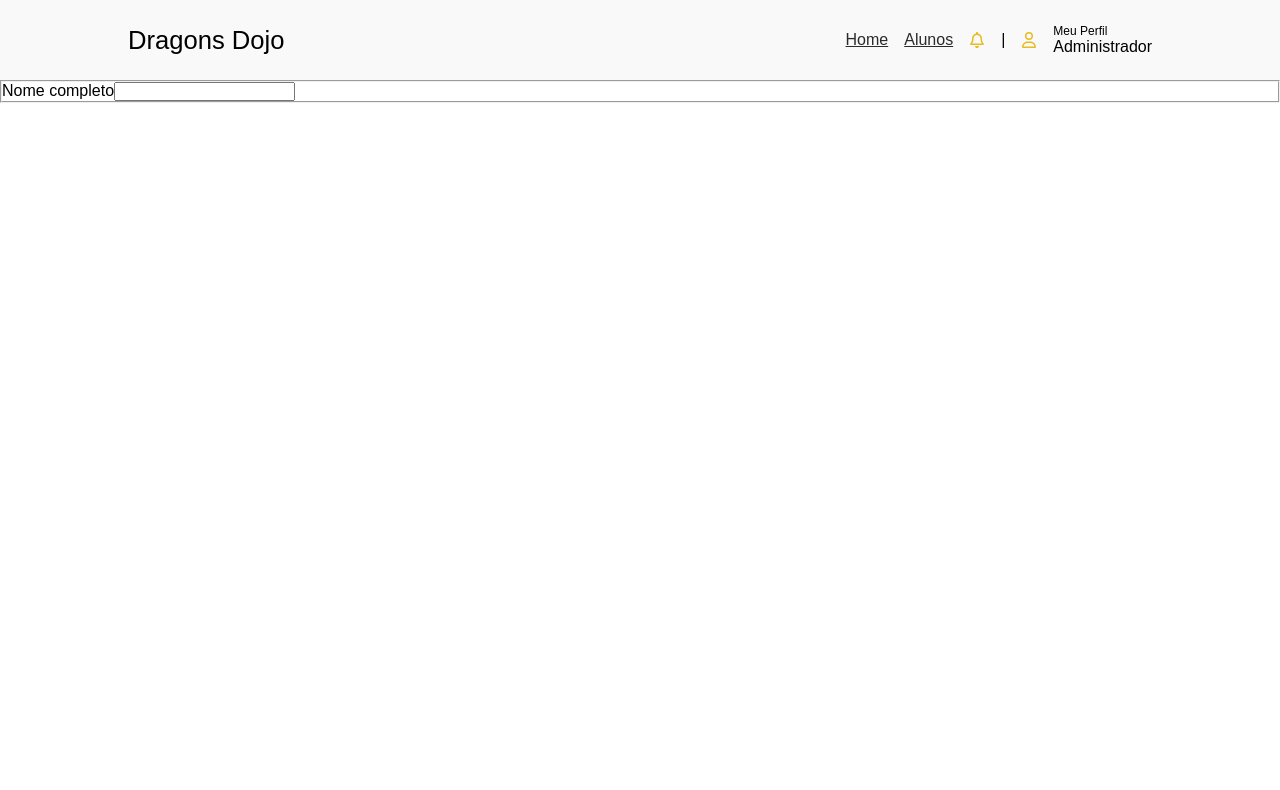
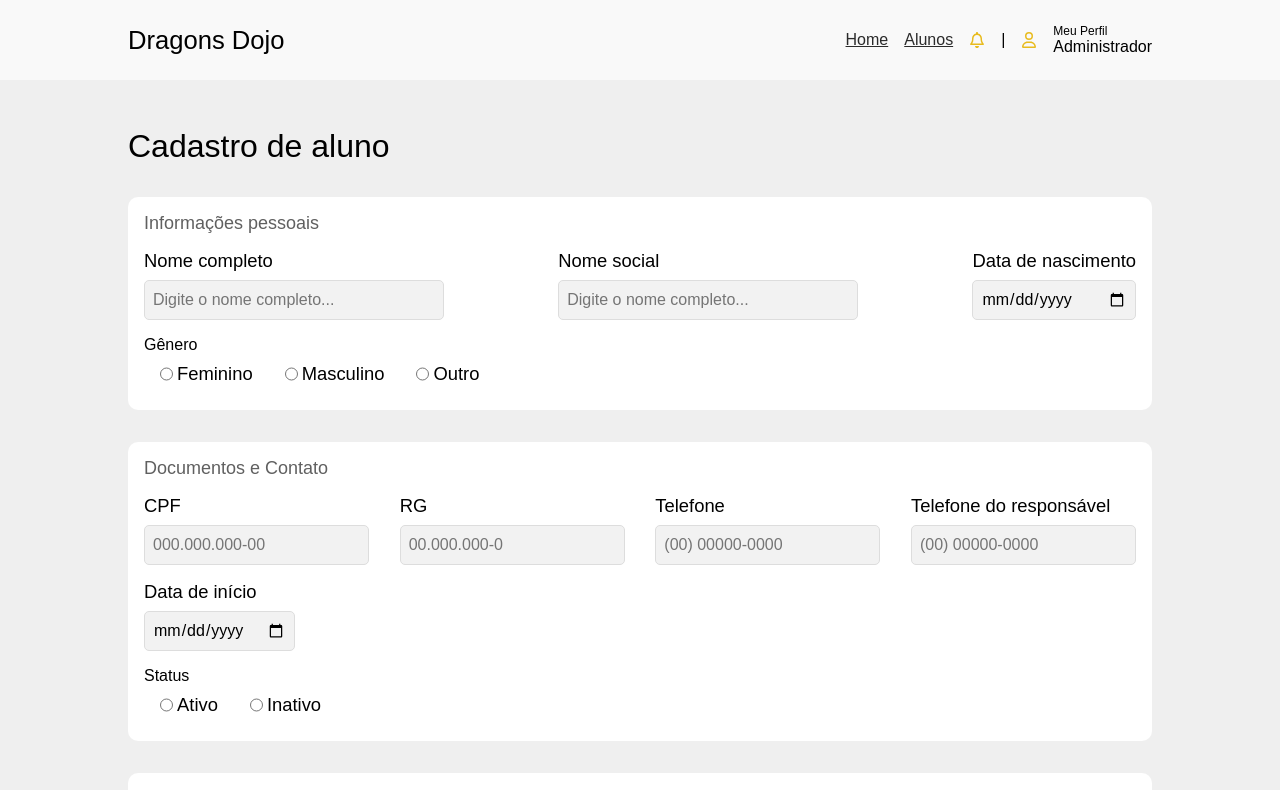
Before and after one commit to HugoLeda/dragons-dojo-manager, a React (Vite) app in the folder front/dragons-dojo/: page /FichaAluno/novo in a window 1280 px wide. Shown: the top 790 px of the page. Built offline with nearby package versions, Linux system fonts and the light colour scheme.

Commit message:
add student registration form fields to FichaAluno

```diff
--- a/front/dragons-dojo/src/pages/FichaAluno/index.jsx
+++ b/front/dragons-dojo/src/pages/FichaAluno/index.jsx
@@ -67,13 +67,187 @@ export default function FichaAluno({ mode = "view" }) {
         {error && <p>{error}</p>}
 
         {!loading && !error && (
-          <form>
-            <fieldset disabled={readOnly}>
-              <label>
-                Nome completo
-                <input name="name" value={form.name} onChange={handleChange} />
-              </label>
+          <form className="flex-column">
+            <h1>Cadastro de aluno</h1>
+            <fieldset disabled={readOnly} className="flex-column">
+              <section id="personal-info" className="form-section flex-column">
+
+                {/* INFORMAÇÕES PESSOAIS */}
+                <p className="section-title">Informações pessoais</p>
+                <div className="form-field flex">
+                  <label className="fill-name">
+                    Nome completo
+                    <input type="text"
+                      name="name"
+                      value={form.name || ""}
+                      onChange={handleChange}
+                      placeholder="Digite o nome completo..."
+                    />
+                  </label>
+
+                  <label className="fill-name">
+                    Nome social
+                    <input
+                      type="text"
+                      name="socialName"
+                      value={form.socialName || ""}
+                      onChange={handleChange}
+                      placeholder="Digite o nome completo..."
+                    />
+                  </label>
+
+                  <label>
+                    Data de nascimento
+                    <input
+                      type="date"
+                      name="birthDate"
+                      value={form.birthDate || ""}
+                      onChange={handleChange}
+                    />
+                  </label>
+
+                  <div className="form-field">
+                    <span>Gênero</span>
+
+                    <div className="options flex">
+                      {["Feminino", "Masculino", "Outro"].map((item) => (
+                        <label key={item} className="option">
+                          <input
+                            type="radio"
+                            name="gender"
+                            value={item}
+                            checked={form.gender === item}
+                            onChange={handleChange}
+                          />
+                          {item}
+                        </label>
+                      ))}
+                    </div>
+                  </div>
+                </div>
+              </section>
+              {/* DOCUMENTOS E CONTATO */}
+              <section id="document-contact" className="form-section flex-column">
+                <p className="section-title">Documentos e Contato</p>
+
+                <div className="form-field three-columns flex">
+                  <label>
+                    CPF
+                    <input
+                      type="text"
+                      name="cpf"
+                      value={form.cpf || ""}
+                      onChange={handleChange}
+                      placeholder="000.000.000-00"
+                    />
+                  </label>
+
+                  <label>
+                    RG
+                    <input
+                      type="text"
+                      name="rg"
+                      value={form.rg || ""}
+                      onChange={handleChange}
+                      placeholder="00.000.000-0"
+                    />
+                  </label>
+
+                  <label>
+                    Telefone
+                    <input
+                      type="tel"
+                      name="phone"
+                      value={form.phone || ""}
+                      onChange={handleChange}
+                      placeholder="(00) 00000-0000"
+                    />
+                  </label>
+
+                  <label>
+                    Telefone do responsável
+                    <input
+                      type="tel"
+                      name="guardianPhone"
+                      value={form.guardianPhone || ""}
+                      onChange={handleChange}
+                      placeholder="(00) 00000-0000"
+                    />
+                  </label>
+
+                  <label>
+                    Data de início
+                    <input
+                      type="date"
+                      name="startDate"
+                      value={form.startDate || ""}
+                      onChange={handleChange}
+                    />
+                  </label>
+
+                  <div className="form-field">
+                    <span>Status</span>
+
+                    <div className="options flex">
+                      {["Ativo", "Inativo"].map((item) => (
+                        <label key={item} className="option">
+                          <input
+                            type="radio"
+                            name="status"
+                            value={item}
+                            checked={form.status === item}
+                            onChange={handleChange}
+                          />
+                          {item}
+                        </label>
+                      ))}
+                    </div>
+                  </div>
+                </div>
+              </section>
+              {/* OUTRAS INFORMAÇÕES */}
+              <section id="other-info" className="form-section flex-column">
+                <p className="section-title">Outras informações</p>
+
+                <div className="form-field flex">
+                  <span>Modalidade(s)</span>
+
+                  <div className="options flex">
+                    {["Crossfit", "Karate", "Kobudo", "Muay Thai"].map(
+                      (item) => (
+                        <label key={item} className="option">
+                          <input
+                            type="checkbox"
+                            name="modalities"
+                            value={item}
+                            checked={(form.modalities || []).includes(item)}
+                            onChange={handleChange}
+                          />
+                          {item}
+                        </label>
+                      )
+                    )}
+                  </div>
+                </div>
+
+                <label className="medical-field">
+                  Informações médicas
+                  <textarea
+                    name="medicalInfo"
+                    value={form.medicalInfo || ""}
+                    onChange={handleChange}
+                    placeholder="Alergias, medicamentos em uso, condições de saúde..."
+                    rows={4}
+                  />
+                </label>
+              </section>
             </fieldset>
+            <div id="action" className="form-actions flex">
+              <button type="button" className="btn-cancel">Cancelar</button>
+              {!readOnly && (
+                <button type="submit" className="btn-save">Salvar alterações</button>
+              )}
+            </div>
           </form>
         )}
       </FichaAlunoPage>
--- a/front/dragons-dojo/src/pages/FichaAluno/style.js
+++ b/front/dragons-dojo/src/pages/FichaAluno/style.js
@@ -1,3 +1,125 @@
 import styled from "styled-components";
+import Theme from "../../styles/theme";
 
-export const FichaAlunoPage = styled.main``;
+export const FichaAlunoPage = styled.main`
+
+  background-color: #efefef;
+  padding: 3rem 10%;
+
+  .flex {
+    display: flex;
+  }
+
+  .flex-column {
+    display: flex;
+    flex-direction: column;
+  }
+
+  p {
+    font-size: ${Theme.textSize.textSm};
+    color: ${Theme.colors.gray2};
+  }
+
+  form,
+  fieldset {
+    gap: 2rem;
+  }
+
+  fieldset {
+    border: none;
+  }
+
+  section {
+    background-color: ${Theme.colors.white};
+    padding: 1rem;
+    gap: 1rem;
+    border-radius: 10px;
+
+    max-width: 80vw;
+    height: 100%;
+  }
+
+  .form-field {
+    flex-wrap: wrap;
+    width: 100%;
+    justify-content: space-between;
+    gap: 1rem;
+  }
+
+  #other-info {
+    .form-field {
+      justify-content: flex-start;
+    }
+  }
+
+  label {
+    display: flex;
+    flex-direction: column;
+    gap: .5rem;
+    font-size: ${Theme.textSize.textMobileMd};
+  }
+
+  .fill-name input {
+    width: 300px;
+  }
+
+  .gender-options label {
+    flex-direction: row;
+  }
+
+  .options label {
+    flex-direction: row;
+    padding: 0 1rem;
+    gap: .25rem;
+    align-items: center;
+  }
+
+  input {
+    height: 40px;
+  }
+
+  input,
+  textarea {
+    font-size: ${Theme.textSize.textMobileSm};
+    padding: .25rem .5rem;
+    border-radius: 5px;
+    border: 1px solid #ddd;
+    background-color: ${Theme.colors.lightGray};
+  }
+
+  textarea {
+    resize: vertical;
+    min-height: 40px;
+    max-height: 150px;
+  }
+
+
+  #action {
+    display: flex;
+    justify-content: flex-end;
+    gap: 1rem;
+  }
+
+  .form-actions button {
+    height: 40px;
+    padding: .1rem 1rem 0;
+    border-radius: 5px;
+    cursor: pointer;
+    border: none;
+    font-size: ${Theme.textSize.textMobileSm};
+    margin: 0;
+    align-items: center;
+    gap: .25rem;
+  }
+
+  .form-actions .btn-cancel {
+    background-color: ${Theme.colors.gray2};
+    color: ${Theme.colors.white};
+  }
+
+  .form-actions .btn-save {
+    background-color: ${Theme.colors.yellow};
+    color: ${Theme.colors.white};
+  }
+
+`;
```
